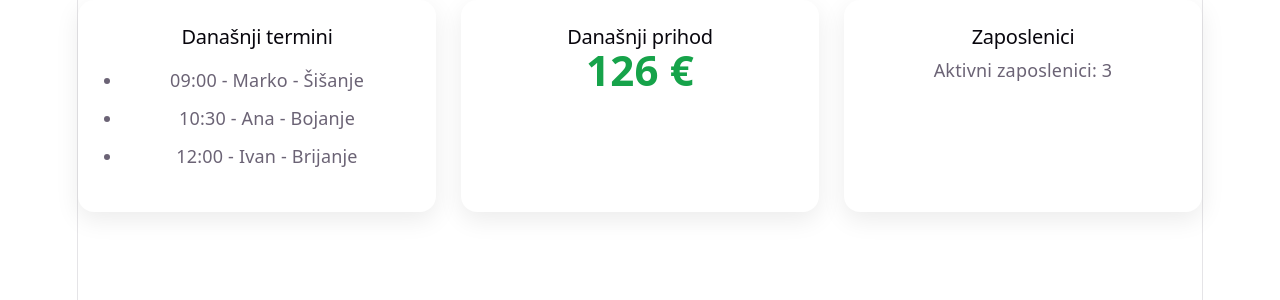
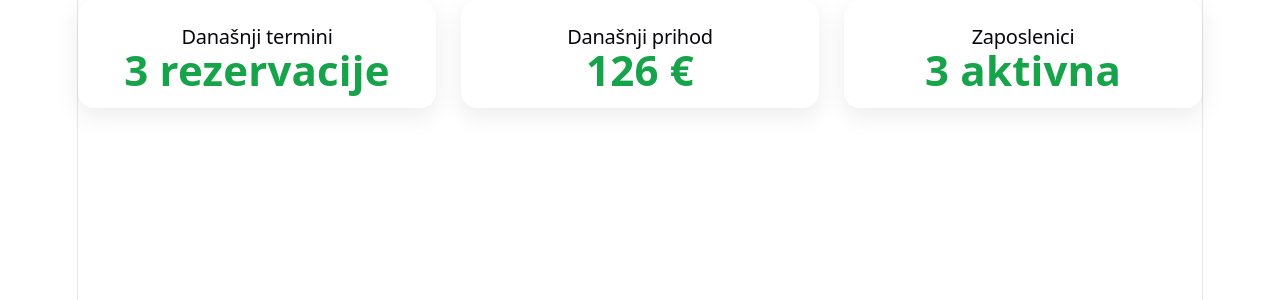
Before and after one commit to Matthoodie/SalonAI, a React app in the folder frontend/: page / in a window 1280 px wide. Shown: the top 300 px of the page. Built offline with nearby package versions, Linux system fonts and the light colour scheme; the HTML template or start-up script is replaced by a standard one.

Commit message:
Create reusable dashboard card component

```diff
--- a/frontend/src/components/DashboardCard.jsx
+++ b/frontend/src/components/DashboardCard.jsx
@@ -1,26 +1,10 @@
-import DashboardCard from '../components/DashboardCard'
-
-function Dashboard() {
+function DashboardCard({ title, value }) {
   return (
-    <div className="dashboard">
-
-      <DashboardCard
-        title="Današnji termini"
-        value="3 rezervacije"
-      />
-
-      <DashboardCard
-        title="Današnji prihod"
-        value="126 €"
-      />
-
-      <DashboardCard
-        title="Zaposlenici"
-        value="3 aktivna"
-      />
-
+    <div className="card">
+      <h2>{title}</h2>
+      <p className="value">{value}</p>
     </div>
   )
 }
 
-export default Dashboard
+export default DashboardCard
--- a/frontend/src/pages/Dashboard.jsx
+++ b/frontend/src/pages/Dashboard.jsx
@@ -4,36 +4,20 @@ function Dashboard() {
   return (
     <div className="dashboard">
 
-      <section className="card">
-        <h2>Današnji termini</h2>
+      <DashboardCard
+        title="Današnji termini"
+        value="3 rezervacije"
+      />
 
-        <ul>
-          <li>09:00 - Marko - Šišanje</li>
-          <li>10:30 - Ana - Bojanje</li>
-          <li>12:00 - Ivan - Brijanje</li>
-        </ul>
+      <DashboardCard
+        title="Današnji prihod"
+        value="126 €"
+      />
 
-      </section>
-
-
-      <section className="card">
-        <h2>Današnji prihod</h2>
-
-        <p className="value">
-          126 €
-        </p>
-
-      </section>
-
-
-      <section className="card">
-        <h2>Zaposlenici</h2>
-
-        <p>
-          Aktivni zaposlenici: 3
-        </p>
-
-      </section>
+      <DashboardCard
+        title="Zaposlenici"
+        value="3 aktivna"
+      />
 
     </div>
   )
```
